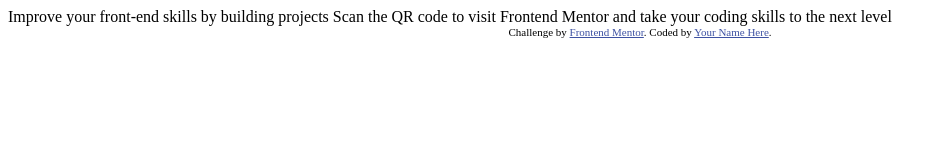
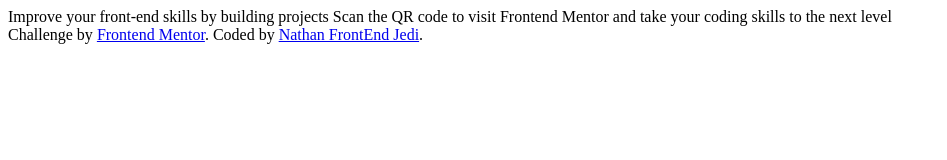
Before and after one commit to Natentado/FrontEnd_Mentor_QrCode, a plain HTML site: page index.html in a window 1280 px wide. Shown: the whole page, without its empty margins (0-947 px from the left). Drawn offline with Linux system fonts and the light colour scheme.

Commit message:
removing initial style and first change commit

```diff
--- a/index.html
+++ b/index.html
@@ -2,27 +2,20 @@
 <html lang="en">
   <head>
     <meta charset="UTF-8">
-  <meta name="viewport" content="width=device-width, initial-scale=1.0"> <!-- displays site properly based on user's device -->
+    <meta name="viewport" content="width=device-width, initial-scale=1.0">
 
     <link rel="icon" type="image/png" sizes="32x32" href="./images/favicon-32x32.png">
 
     <title>Frontend Mentor | QR code component</title>
-
-  <!-- Feel free to remove these styles or customise in your own stylesheet 👍 -->
-  <style>
-    .attribution { font-size: 11px; text-align: center; }
-    .attribution a { color: hsl(228, 45%, 44%); }
-  </style>
 </head>
   <body>
-
     Improve your front-end skills by building projects
 
     Scan the QR code to visit Frontend Mentor and take your coding skills to the next level
 
     <div class="attribution">
       Challenge by <a href="https://www.frontendmentor.io?ref=challenge" target="_blank">Frontend Mentor</a>.
-    Coded by <a href="#">Your Name Here</a>.
+      Coded by <a href="#">Nathan FrontEnd Jedi</a>.
     </div>
 </body>
 </html>
```
Lines whose indentation alone changed are shown as unchanged.
